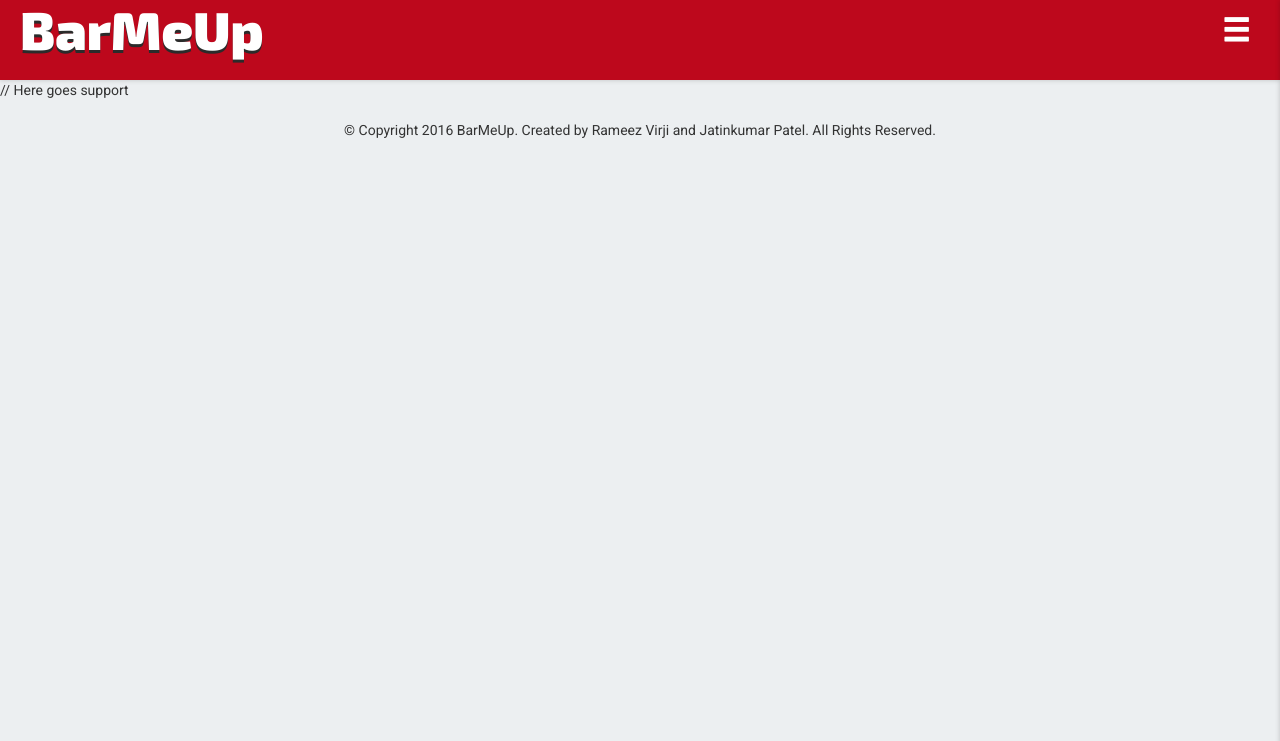
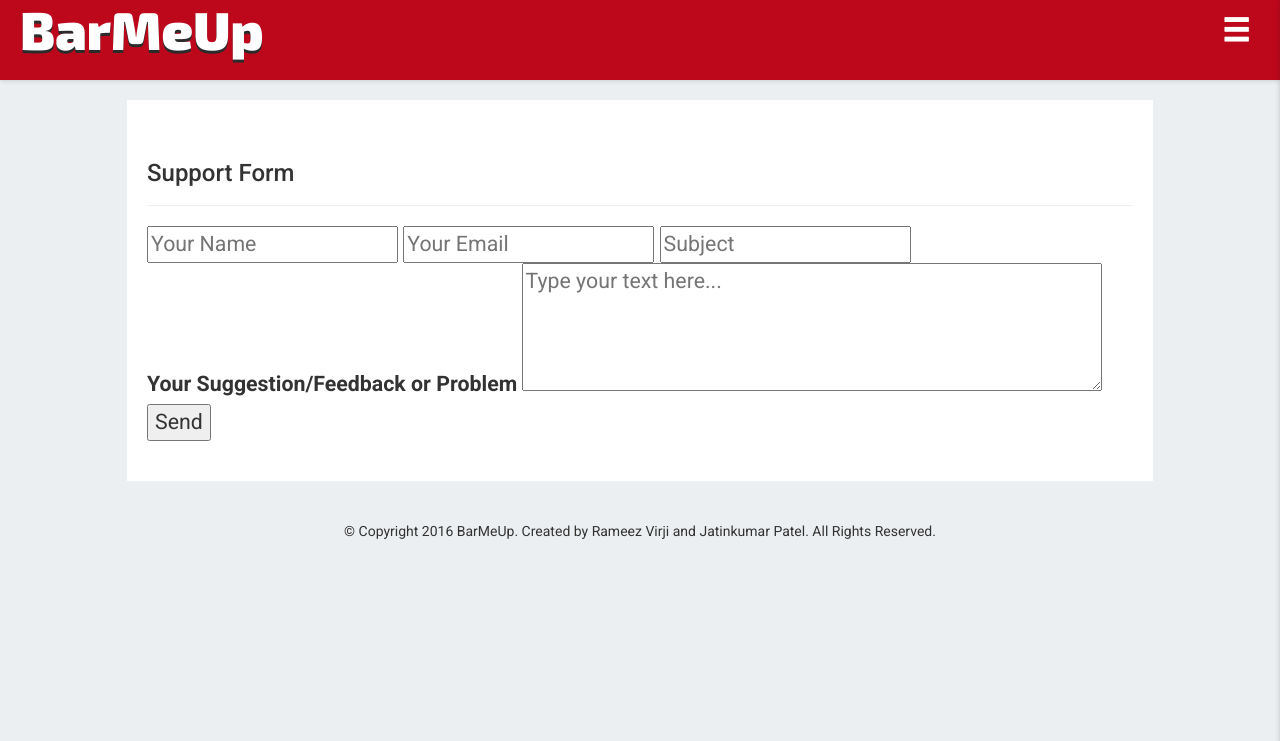
Before and after one commit to rameezv/BarFinder, a PHP site: page /support.php in a window 1280 px wide. Shown: the top 741 px of the page. Run offline with PHP 8.4, Linux system fonts and the light colour scheme; data that the repository does not hold is empty; some libraries are stand-ins or nearby versions.

Commit message:
Added suport form and profile deletion

```diff
--- a/controller/UserController.php
+++ b/controller/UserController.php
@@ -44,6 +44,10 @@ class UserController {
         return $this->service->updateUser($this->getEmail(), $name, $pw);
     }
 
+    public function deleteUser() {
+        return $this->service->deleteUser($this->getEmail());
+    }
+
     public function userExistsByFBID($fbid) {
         return $this->service->checkFBID($fbid);
     }
--- a/js/functions.js
+++ b/js/functions.js
@@ -25,6 +25,18 @@ function showMenu() {
 function hideMenu() {
     $("#navmenu").css("margin-right", -350);
     $("#menuIcon").css("margin-right", 0);
+}
+
+function deleteProfile() {
+  if (confirm('Are you sure you want to delete your account? This cannot be undone.')) {
+    FB.logout(function(response) {});
+    var form = $('<form action="profile.php" method="post">' +
+                '<input type="text" name="del" value="true" /></form>');
+    $('body').append(form);
+    form.submit();
+  } else {
+    return false;
+  }
 }
 
 /* FACEBOOK INTEGRATION */
--- a/model/UserService.php
+++ b/model/UserService.php
@@ -81,6 +81,20 @@ class UserService {
         }
     }
 
+    public function deleteUser($id) {
+        try {
+            $this->openDB();
+            $sql = "DELETE FROM users WHERE id='$id';";
+            $this->conn->exec($sql);
+            $this->closeDB();
+            return true;
+        } catch (Exception $e) {
+            $this->closeDB();
+            throw $e;
+            return false;
+        }
+    }
+
     public function checkInfo($email, $password) {
         $this->openDB();
         $stmt = $this->conn->prepare("SELECT id, pw FROM users WHERE id='$email'");
--- a/sessioncheck.php
+++ b/sessioncheck.php
@@ -5,7 +5,7 @@ if( empty($_SESSION['user']) ) {
      print "No";
 }
 else {
-     print "Yes";
+     print "Yes," . $_SESSION['user'];
 }
 
 ?>
--- a/view/menu.php
+++ b/view/menu.php
@@ -14,7 +14,7 @@
         echo '<div class="clear"><br /></div>';
         echo '<a href="index.php"><div class="menuitem fastTrans">Home</div></a>';
         echo '<a href="profile.php"><div class="menuitem fastTrans">Edit Profile</div></a>';
-        echo '<a href="logout.php" onclick="FB.logout(function(response) {});"><div class="menuitem fastTrans">Log Out</div></a>';
+        echo '<a href="logout.php" id="logoutbtn" onclick="FB.logout(function(response) {});"><div class="menuitem fastTrans">Log Out</div></a>';
     }
 ?>
 <!-- Profile Info -->
--- a/view/support.php
+++ b/view/support.php
@@ -1 +1,52 @@
-// Here goes support
+<?php
+if(isset($_POST["submit"])){
+// Checking For Blank Fields..
+    if($_POST["vname"]==""||$_POST["vemail"]==""||$_POST["sub"]==""||$_POST["msg"]==""){
+        echo "Fill All Fields..";
+    }else{
+// Check if the "Sender's Email" input field is filled out
+        $email=$_POST['vemail'];
+// Sanitize E-mail Address
+        $email =filter_var($email, FILTER_SANITIZE_EMAIL);
+// Validate E-mail Address
+        $email= filter_var($email, FILTER_VALIDATE_EMAIL);
+        if (!$email){
+            echo "Invalid Sender's Email";
+        }
+        else{
+            $subject = $_POST['sub'];
+            $message = $_POST['msg'];
+            $headers = 'From:'. $email2 . "\r\n"; // Sender's Email
+            $headers .= 'Cc:'. $email2 . "\r\n"; // Carbon copy to Sender
+// Message lines should not exceed 70 characters (PHP rule), so wrap it
+            $message = wordwrap($message, 70);
+// Send Mail By PHP Mail Function
+            mail("jtnptl89@gmail.com", $subject, $message, $headers);
+            $msg = "Your mail has been sent successfuly !";
+        }
+    }
+}
+?>
+
+<div class="container">
+    <!-- Feedback Form Starts Here -->
+    <div id="information">
+        <!-- Heading Of The Form -->
+        <div class="page-header">
+            <h3>Support Form</h3>
+        </div>
+        <!-- Feedback Form -->
+        <form action="#" id="form" method="post" name="form">
+            <input name="vname" placeholder="Your Name" type="text" value="">
+            <input name="vemail" placeholder="Your Email" type="text" value="">
+            <input name="sub" placeholder="Subject" type="text" value="">
+            <label>Your Suggestion/Feedback or Problem</label>
+            <textarea rows="4" cols="50" name="msg" placeholder="Type your text here..."></textarea>
+            <button id="send" type="submit" name="submit">Send</button>
+        </form>
+
+        <h3><?php echo $msg ?></h3>
+
+    </div>
+    <!-- Feedback Form Ends Here -->
+</div>
```
Also changed, not shown: api.php (deleted, +0 -30 lines), view/profileeditor.php (+13 -0 lines).
